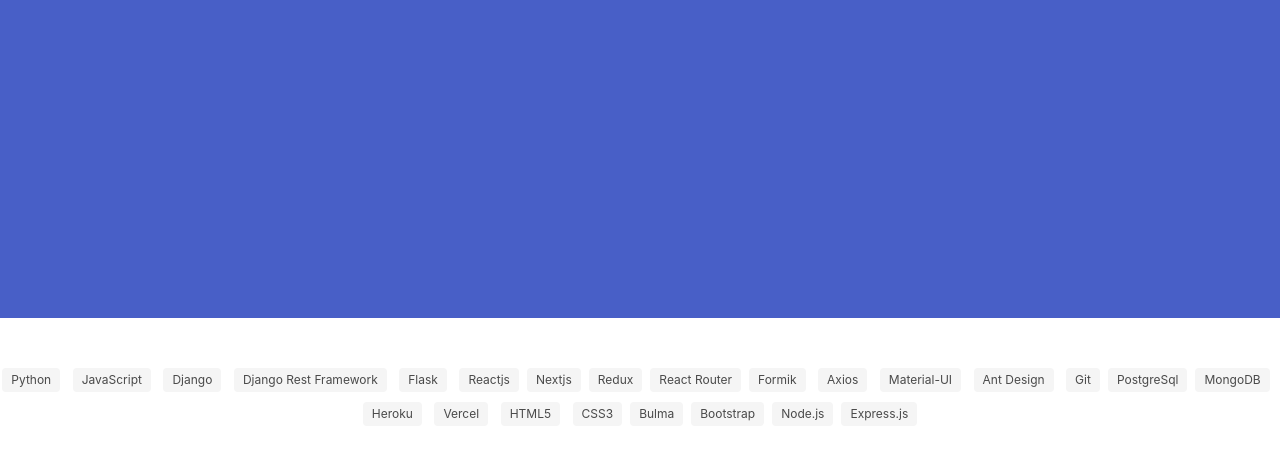
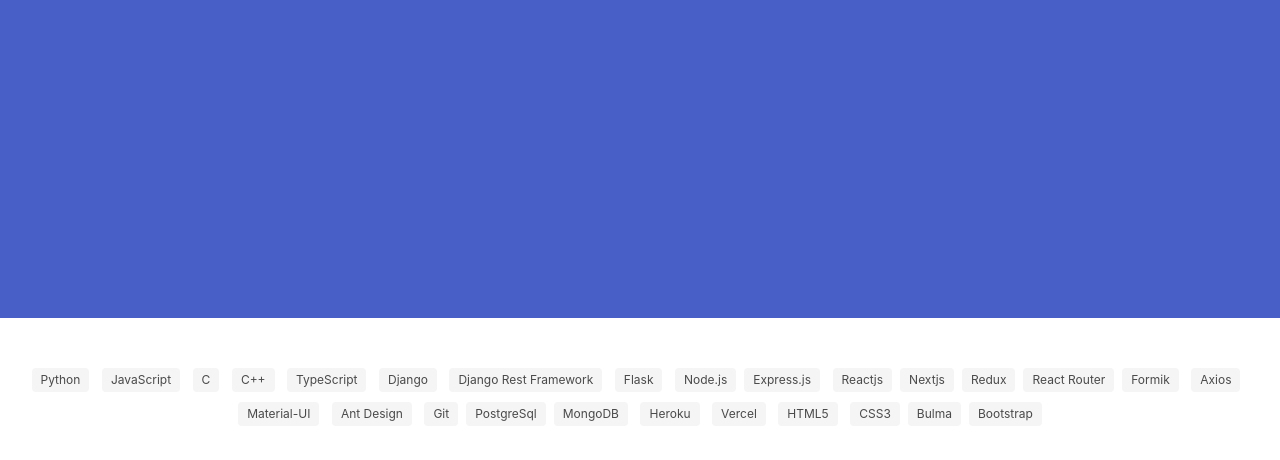
Before and after one commit to biplobmahadi/profile, a plain HTML site: page index.html in a window 1280 px wide. Shown: the part 482-942 px from the top of the page. Drawn offline with nearby package versions, Linux system fonts and the light colour scheme.

Commit message:
Update index.html

```diff
--- a/index.html
+++ b/index.html
@@ -33,9 +33,14 @@
         <div class="tags" style="text-align: center !important; display: block">
             <span class="tag is-light">Python</span>
             <span class="tag is-light">JavaScript</span>
+            <span class="tag is-light">C</span>
+            <span class="tag is-light">C++</span>
+            <span class="tag is-light">TypeScript</span>
             <span class="tag is-light">Django</span>
             <span class="tag is-light">Django Rest Framework</span>
             <span class="tag is-light">Flask</span>
+            <span class="tag is-light">Node.js</span
+            ><span class="tag is-light">Express.js</span>
             <span class="tag is-light">Reactjs</span
             ><span class="tag is-light">Nextjs</span
             ><span class="tag is-light">Redux</span
@@ -53,8 +58,7 @@
             <span class="tag is-light">CSS3</span
             ><span class="tag is-light">Bulma</span
             ><span class="tag is-light">Bootstrap</span
-            ><span class="tag is-light">Node.js</span
-            ><span class="tag is-light">Express.js</span>
+            >
         </div>
         <br />
         <br />
```
